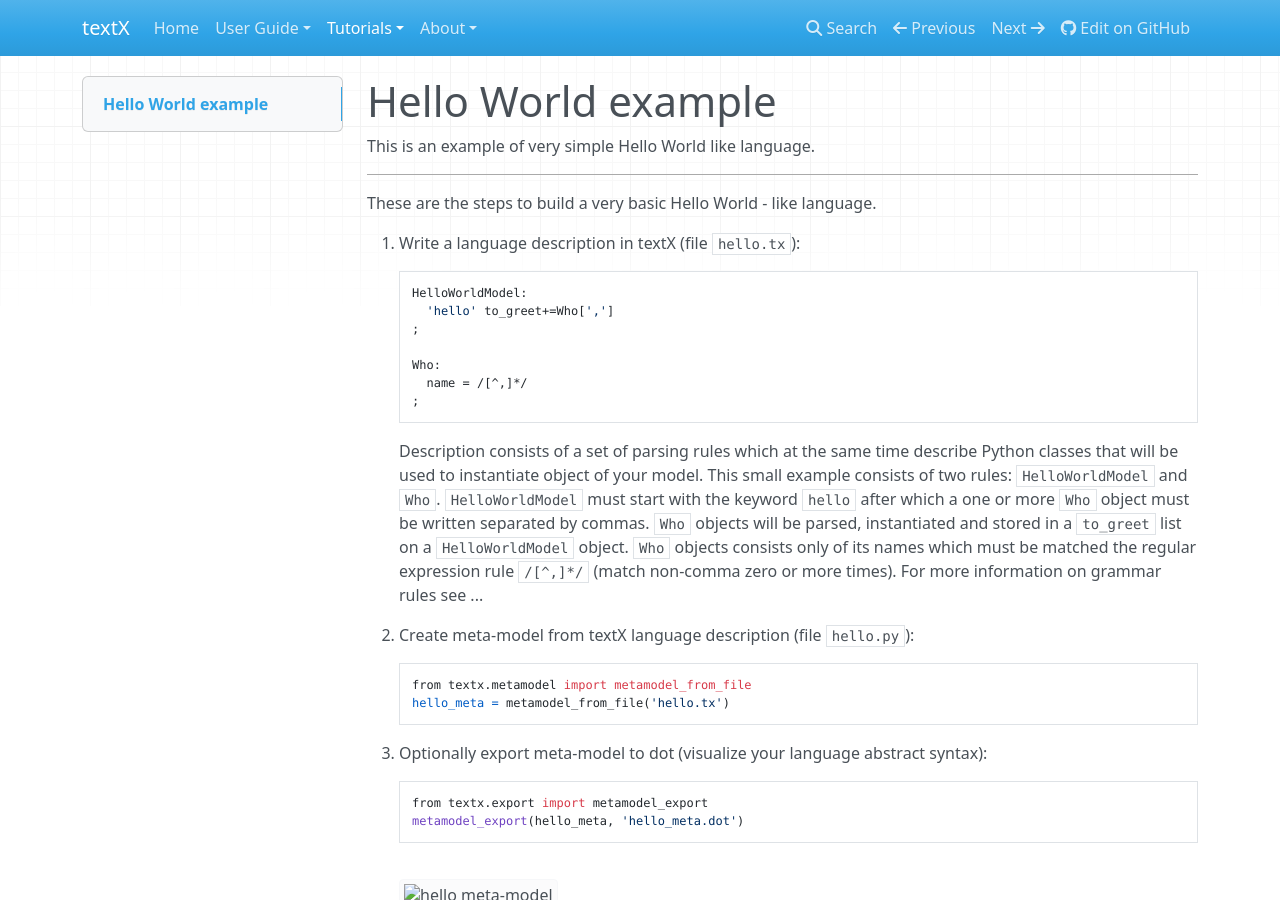
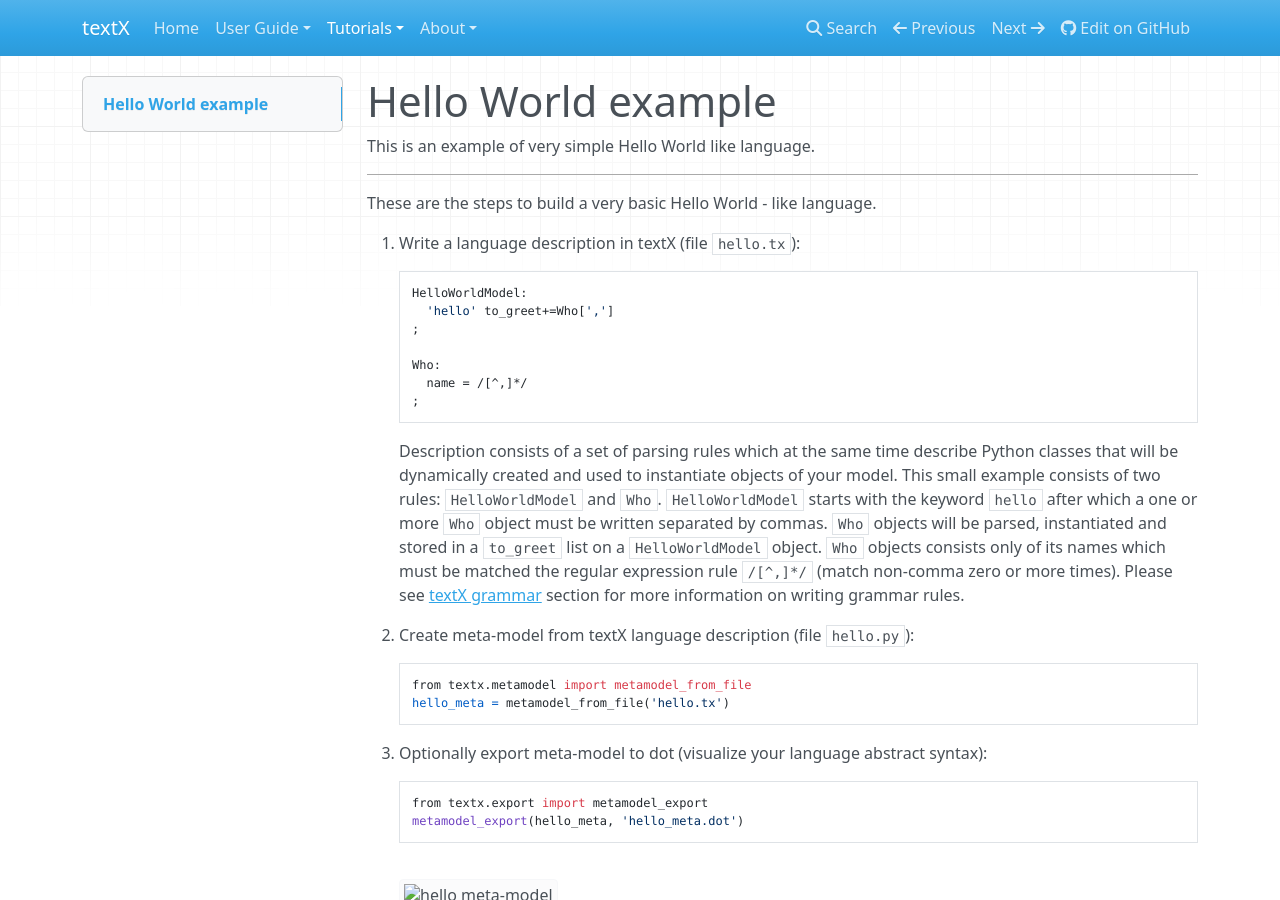
Before and after one commit to textX/textX, an MkDocs documentation site: the page built from docs/tutorials/hello_world.md, in a window 1280 px wide and 900 px high. Built offline with MkDocs 1.6.1, drawn with Linux system fonts in a browser that asks for light colours; nearby versions of some CDN libraries; old or Windows-style settings are respelled for this version of MkDocs.

Commit message:
Added reference to textX grammar in the hello world example.

```diff
--- a/docs/tutorials/hello_world.md
+++ b/docs/tutorials/hello_world.md
@@ -18,14 +18,15 @@ These are the steps to build a very basic Hello World - like language.
         ;
 
     Description consists of a set of parsing rules which at the same time
-    describe Python classes that will be used to instantiate object of your
-    model.  This small example consists of two rules: `HelloWorldModel` and
-    `Who`.  `HelloWorldModel` must start with the keyword `hello` after which a
-    one or more `Who` object must be written separated by commas. `Who` objects
-    will be parsed, instantiated and stored in a `to_greet` list on a
-    `HelloWorldModel` object. `Who` objects consists only of its names which
-    must be matched the regular expression rule `/[^,]*/` (match non-comma zero
-    or more times). For more information on grammar rules see ...
+    describe Python classes that will be dynamically created and used to
+    instantiate objects of your model.  This small example consists of two
+    rules: `HelloWorldModel` and `Who`.  `HelloWorldModel` starts with the
+    keyword `hello` after which a one or more `Who` object must be written
+    separated by commas. `Who` objects will be parsed, instantiated and stored
+    in a `to_greet` list on a `HelloWorldModel` object. `Who` objects consists
+    only of its names which must be matched the regular expression rule
+    `/[^,]*/` (match non-comma zero or more times). Please see [textX
+    grammar](../grammar.md) section for more information on writing grammar rules.
 
 2. Create meta-model from textX language description (file `hello.py`):
 
```
